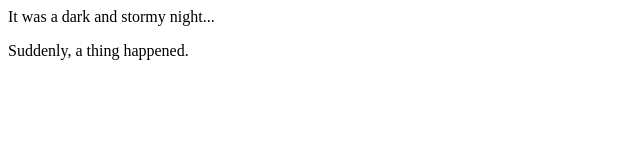
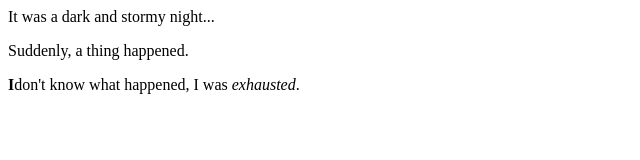
Before and after one commit to Xelfray/fireside-story, a plain HTML site: page index.html in a window 1280 px wide. Shown: the whole page, without its empty margins (0-640 px from the left). Drawn offline with Linux system fonts and the light colour scheme.

Commit message:
3rd line added

```diff
--- a/index.html
+++ b/index.html
@@ -1,6 +1,7 @@
 <html>
     <body>
       <p>It was a dark and stormy night...</p>
-    <p>Suddenly, a thing happened.</p>
+      <p>Suddenly, a thing happened.</p>
+      <p><strong>I</strong>don't know what happened, I was <em>exhausted</em>.</p>
     </body>
   </html>
```
